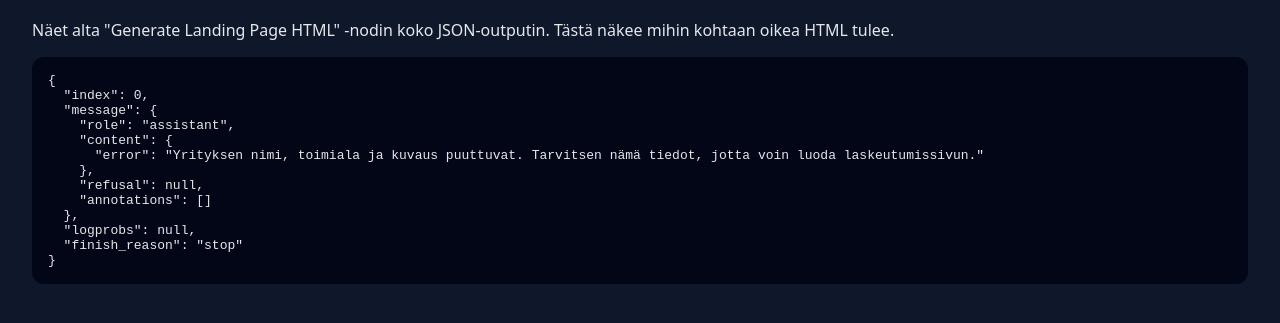
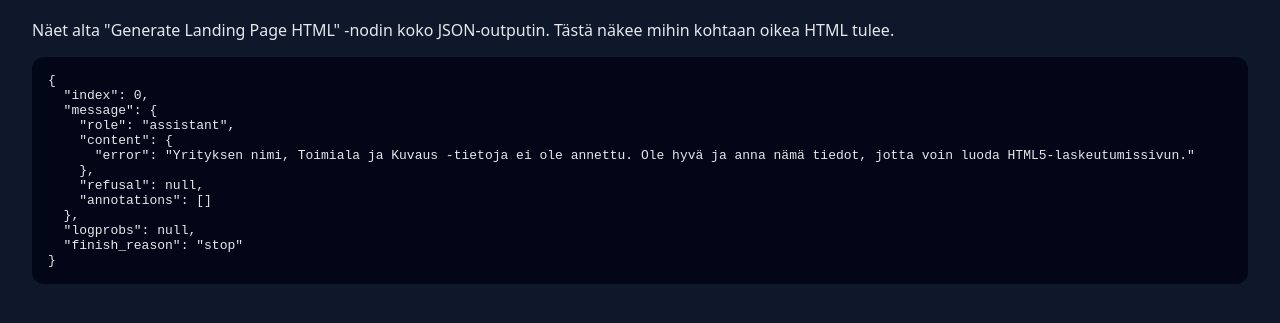
Before and after one commit to porigroup-ops/landing-generator-sites, a plain HTML site: page clients/landing-page/index.html in a window 1280 px wide. Shown: the part 99-422 px from the top of the page. Drawn offline with Linux system fonts and the light colour scheme.

Commit message:
Update landing page

```diff
--- a/clients/landing-page/index.html
+++ b/clients/landing-page/index.html
@@ -17,7 +17,7 @@
   "message": {
     "role": "assistant",
     "content": {
-      "error": "Yrityksen nimi, toimiala ja kuvaus puuttuvat. Tarvitsen nämä tiedot, jotta voin luoda laskeutumissivun."
+      "error": "Yrityksen nimi, Toimiala ja Kuvaus -tietoja ei ole annettu. Ole hyvä ja anna nämä tiedot, jotta voin luoda HTML5-laskeutumissivun."
     },
     "refusal": null,
     "annotations": []
```
